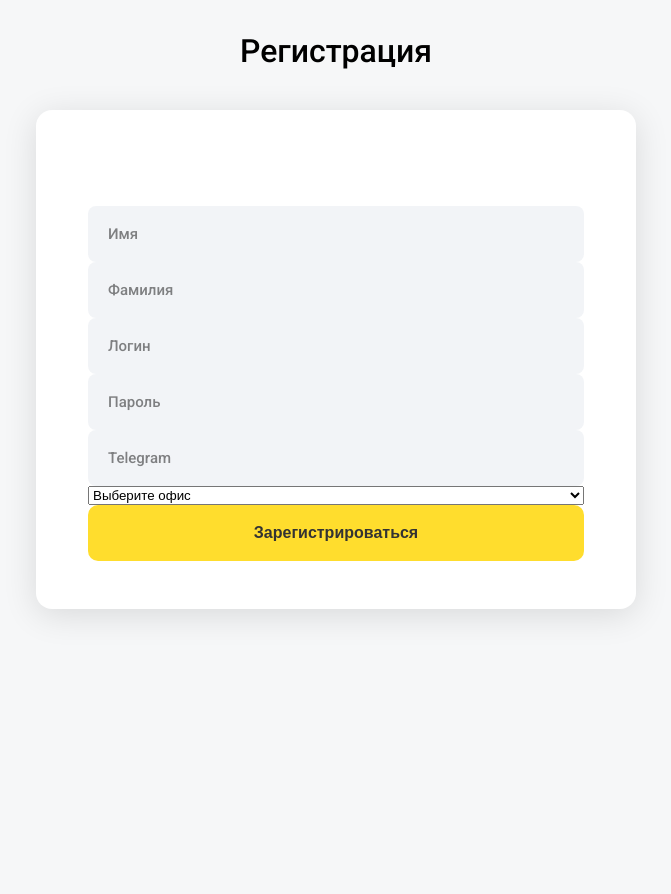
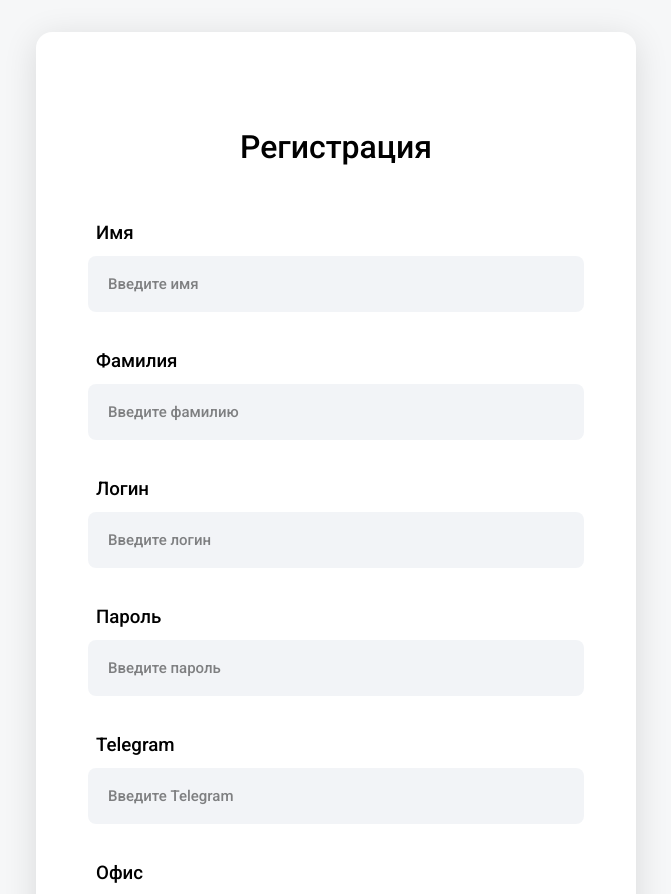
Before and after one commit to t-lunch/t-lunch-web, a React (Vite) app: page /register in a window 1280 px wide. Shown: the top 894 px of the page, without its empty margins (304-975 px from the left). Before the commit the page ends 800 px from the top, so only its background shows below. Built offline with nearby package versions, Linux system fonts and the light colour scheme.

Commit message:
feat: add registration page

```diff
--- /dev/null
+++ b/src/components/SelectField/SelectField.module.scss
@@ -0,0 +1,68 @@
+@import "../../assets/styles/variables.scss";
+
+.select-wrapper {
+  position: relative;
+  width: 100%;
+  margin-bottom: $spacing-large;
+
+  &::after {
+    content: "▼";
+    font-size: 0.85rem;
+    color: $placeholder-grey;
+    position: absolute;
+    right: 1.5rem;
+    top: 67%;
+    pointer-events: none;
+    transition: color 0.2s ease-in-out;
+  }
+}
+
+.select {
+  width: 100%;
+  height: 56px;
+  padding: 0 20px;
+  border-radius: $border-radius;
+  font-size: 1rem;
+  background-color: $input-background-grey;
+  color: $black;
+  appearance: none;
+  outline: none;
+  cursor: pointer;
+  transition: all 0.3s ease-in-out;
+
+  &:focus {
+    border-color: $blue;
+    box-shadow: 0 0 5px rgba($blue, 0.3);
+  }
+
+  &:hover {
+    background-color: lighten($input-background-grey, 5%);
+  }
+
+  &:invalid {
+    color: $placeholder-grey;
+  }
+}
+
+.select option {
+  background-color: $white;
+  color: $black;
+  font-size: 1rem;
+  padding: 12px;
+  border: none;
+}
+
+.select:focus + .select-wrapper::after {
+  color: $blue;
+}
+
+.select-error {
+  border: 2px solid $red;
+  box-shadow: 0 0 5px rgba($red, 0.3);
+}
+
+.error-message {
+  color: $red;
+  font-size: 0.85rem;
+  margin-top: 0.5rem;
+}
--- /dev/null
+++ b/src/components/SelectField/SelectField.tsx
@@ -0,0 +1,30 @@
+import React from "react";
+import { UseFormRegisterReturn } from "react-hook-form";
+import FormLabel from "../FormLabel/FormLabel";
+import styles from "./SelectField.module.scss";
+
+interface SelectFieldProps {
+  label: string;
+  options: { value: string; label: string }[];
+  register: UseFormRegisterReturn;
+  error?: string;
+}
+
+const SelectField: React.FC<SelectFieldProps> = ({ label, options, register, error }) => {
+  return (
+    <div className={styles["select-wrapper"]}>
+      <FormLabel>{label}</FormLabel>
+      <select {...register} className={error ? styles["input-error"] : styles.select}>
+        <option value="">Выберите {label.toLowerCase()}</option>
+        {options.map((opt) => (
+          <option key={opt.value} value={opt.value}>
+            {opt.label}
+          </option>
+        ))}
+      </select>
+      {error && <span className={styles["error-message"]}>{error.message || "Это поле обязательно"}</span>}
+    </div>
+  );
+};
+
+export default SelectField;
--- a/src/pages/RegisterPage/RegisterPage.module.scss
+++ /dev/null
@@ -1,44 +0,0 @@
-
-.register-page {
-  width: 400px;
-  margin: $spacing-large auto;
-  background-color: #fff;
-  border-radius: $border-radius;
-  padding: $spacing-medium;
-  box-shadow: $shadow;
-
-  h2 {
-    text-align: center;
-    margin-bottom: $spacing-medium;
-  }
-
-  form {
-    display: flex;
-    flex-direction: column;
-
-    input,
-    select {
-      width: 100%;
-      padding: $spacing-small;
-      margin-bottom: $spacing-small;
-      border: 1px solid #ccc;
-      border-radius: $border-radius;
-    }
-
-    span {
-      color: red;
-      font-size: 0.875rem;
-      margin-bottom: $spacing-small;
-    }
-
-    button {
-      background-color: $yellow;
-      border: none;
-      padding: $spacing-small;
-      border-radius: $border-radius;
-      cursor: pointer;
-      font-size: 1rem;
-      transition: background-color 0.3s ease;
-    }
-  }
-}
--- a/src/pages/RegisterPage/RegisterPage.tsx
+++ b/src/pages/RegisterPage/RegisterPage.tsx
@@ -1,8 +1,12 @@
-import React from 'react';
-import { useForm } from 'react-hook-form';
-import { register as registerAPI } from '../../api/authAPI';
-import { useNavigate } from 'react-router-dom';
-import './RegisterPage.module.scss';
+import React from "react";
+import { useForm } from "react-hook-form";
+import { register as registerAPI } from "../../api/authAPI";
+import { useNavigate } from "react-router-dom";
+import InputField from "../../components/InputField/InputField";
+import FormLabel from "../../components/FormLabel/FormLabel";
+import Button from "../../components/Button/Button";
+import AuthLink from "../../components/AuthLink/AuthLink";
+import SelectField from "../../components/SelectField/SelectField";
 
 interface RegisterFormInputs {
   firstName: string;
@@ -10,46 +14,82 @@ interface RegisterFormInputs {
   username: string;
   password: string;
   telegram: string;
-  office: number;
+  office: string;
 }
 
 const RegisterPage: React.FC = () => {
-  const { register, handleSubmit, formState: { errors } } = useForm<RegisterFormInputs>();
+  const { register, handleSubmit, formState: { errors, isSubmitting } } = useForm<RegisterFormInputs>();
   const navigate = useNavigate();
 
   const onSubmit = async (data: RegisterFormInputs) => {
     try {
       await registerAPI(data);
-      navigate('/login');
+      navigate("/login");
     } catch (error) {
       console.error(error);
     }
-  }
+  };
 
   return (
-    <div className="register-page">
-      <h2>Регистрация</h2>
+    <div>
+
       <form onSubmit={handleSubmit(onSubmit)}>
-        <input placeholder="Имя" {...register('firstName', { required: true })} />
-        {errors.firstName && <span>Обязательное поле</span>}
-        <input placeholder="Фамилия" {...register('lastName', { required: true })} />
-        {errors.lastName && <span>Обязательное поле</span>}
-        <input placeholder="Логин" {...register('username', { required: true })} />
-        {errors.username && <span>Обязательное поле</span>}
-        <input type="password" placeholder="Пароль" {...register('password', { required: true, minLength: 6 })} />
-        {errors.password && <span>Пароль должен быть минимум 6 символов</span>}
-        <input placeholder="Telegram" {...register('telegram', { required: true })} />
-        {errors.telegram && <span>Обязательное поле</span>}
-        <select {...register('office', { required: true })}>
-          <option value="">Выберите офис</option>
-          <option value="office1">Office 1</option>
-          <option value="office2">Office 2</option>
-        </select>
-        {errors.office && <span>Обязательное поле</span>}
-        <button type="submit">Зарегистрироваться</button>
+
+        <h2>Регистрация</h2>
+
+        <FormLabel>Имя</FormLabel>
+        <InputField
+          placeholder="Введите имя"
+          register={register("firstName", { required: true })}
+          error={errors.firstName}
+        />
+
+        <FormLabel>Фамилия</FormLabel>
+        <InputField
+          placeholder="Введите фамилию"
+          register={register("lastName", { required: true })}
+          error={errors.lastName}
+        />
+
+        <FormLabel>Логин</FormLabel>
+        <InputField
+          placeholder="Введите логин"
+          register={register("username", { required: true })}
+          error={errors.username}
+        />
+
+        <FormLabel>Пароль</FormLabel>
+        <InputField
+          type="password"
+          placeholder="Введите пароль"
+          register={register("password", { required: true, minLength: 6 })}
+          error={errors.password}
+        />
+
+        <FormLabel>Telegram</FormLabel>
+        <InputField
+          placeholder="Введите Telegram"
+          register={register("telegram", { required: true })}
+          error={errors.telegram}
+        />
+
+
+        <SelectField
+          label="Офис"
+          options={[
+            { value: "office1", label: "Office 1" },
+            { value: "office2", label: "Office 2" },
+          ]}
+          register={register("office", { required: "Обязательное поле" })}
+          error={errors.office?.message}
+        />
+
+        <Button type="submit" disabled={isSubmitting}>Зарегистрироваться</Button>
+
+        <AuthLink text="Уже есть аккаунт?" linkText="Войти" to="/login" />
       </form>
     </div>
-  )
-}
+  );
+};
 
 export default RegisterPage;
```
